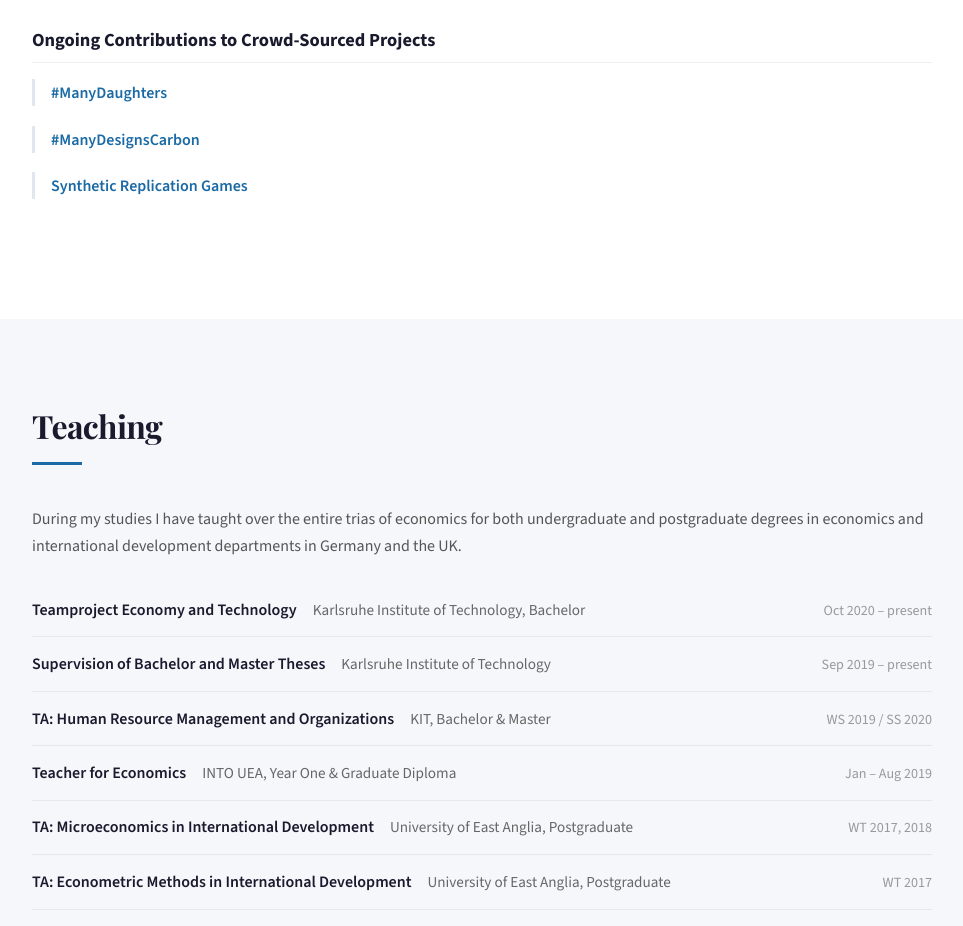
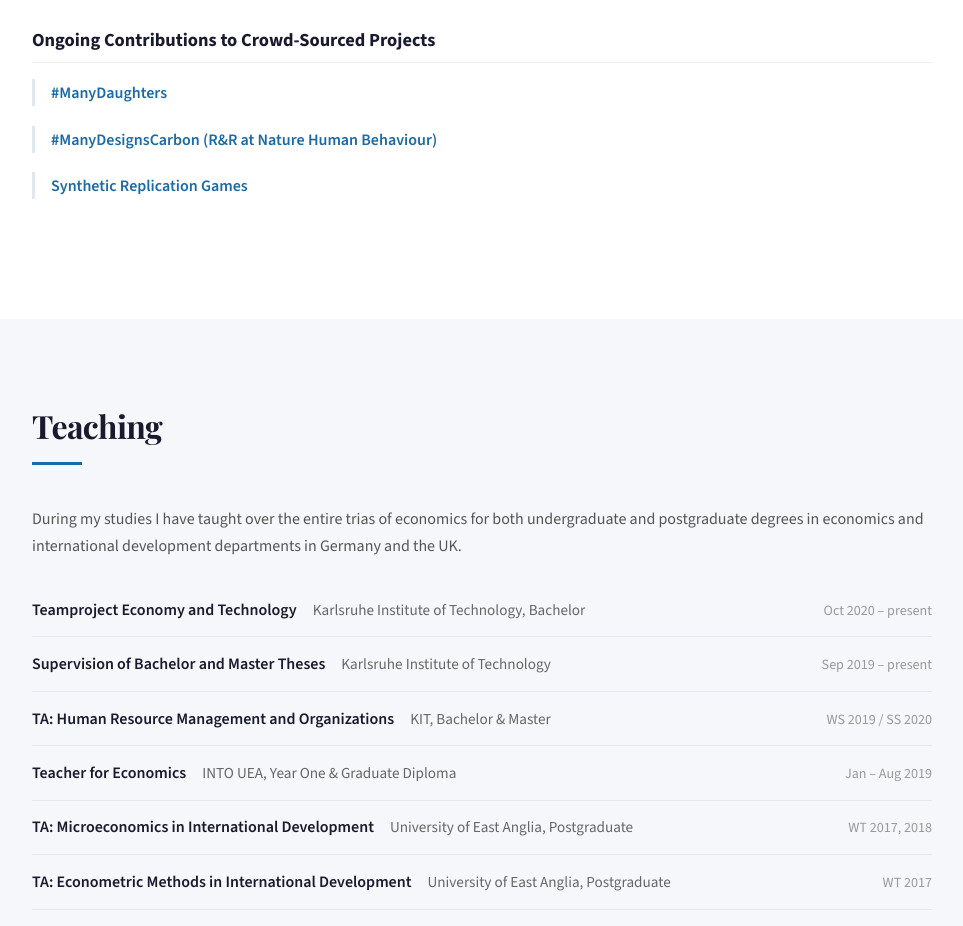
Before and after one commit to Paul-cmd/Paul-cmd.github.io, a plain HTML site: page index.html in a window 1280 px wide. Shown: the part 3280-4206 px from the top of the page, without its empty margins (158-1121 px from the left). Drawn offline with nearby package versions, Linux system fonts and the light colour scheme.

Commit message:
added RandR

```diff
--- a/index.html
+++ b/index.html
@@ -223,7 +223,7 @@
         <div class="paper-title"><a href="https://www.manydaughters.com/" target="_blank" rel="noopener">#ManyDaughters</a></div>
       </div>
       <div class="paper">
-        <div class="paper-title"><a href="https://manydesignscarbon.online/" target="_blank" rel="noopener">#ManyDesignsCarbon</a></div>
+        <div class="paper-title"><a href="https://manydesignscarbon.online/" target="_blank" rel="noopener">#ManyDesignsCarbon</a> (R&R at Nature Human Behaviour)</div>
       </div>
       <div class="paper">
         <div class="paper-title"><a href="https://talkingtomachines.org/projects/imebess-2025-synthetic-replication-games/" target="_blank" rel="noopener">Synthetic Replication Games</a></div>
```
